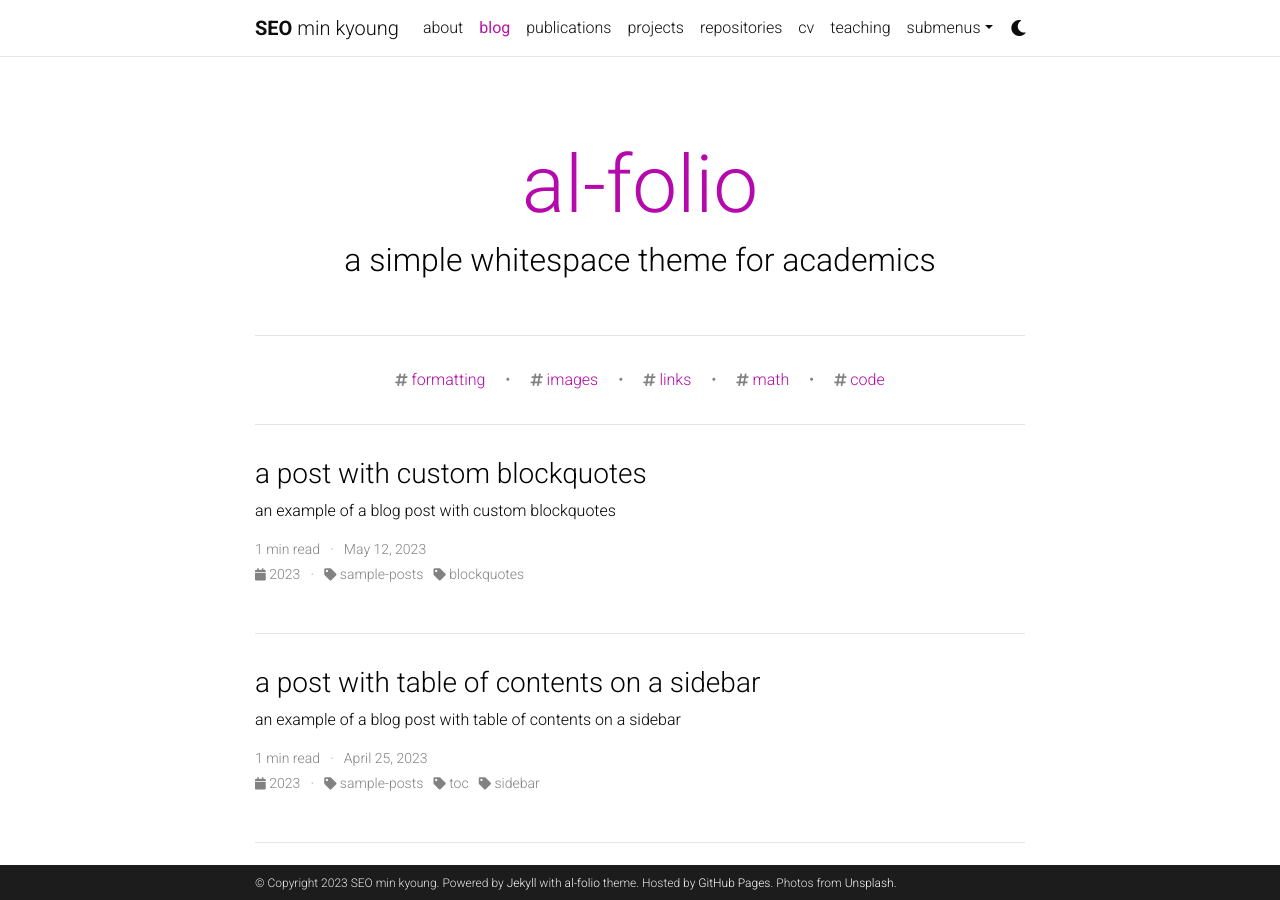
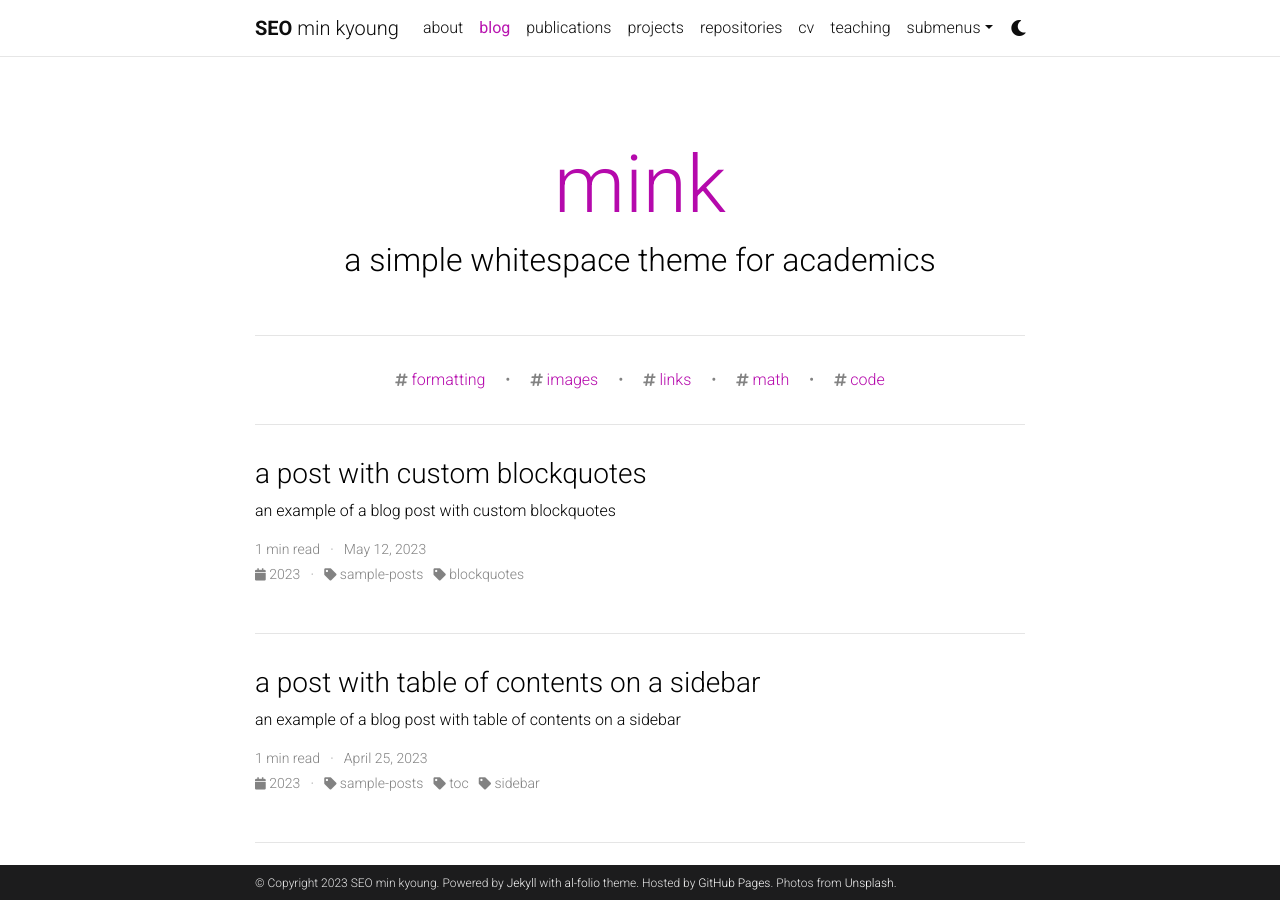
Before and after one commit to mink0426/working_homepage, a Jekyll site: the page built from blog/index.html, in a window 1280 px wide and 900 px high. Built offline with Jekyll 4.4.1, drawn with Linux system fonts in a browser that asks for light colours; the list of posts is cut into pages by our own code; comment, search, counter and statistics services are not loaded; a style sheet for code colours, icons or effects is not loaded.

Commit message:
Update _config.yml
blog_name change

```diff
--- a/_config.yml
+++ b/_config.yml
@@ -122,7 +122,7 @@
 # Blog
 # -----------------------------------------------------------------------------
 
-blog_name: al-folio # blog_name will be displayed in your blog page
+blog_name: mink # blog_name will be displayed in your blog page
 blog_nav_title: blog # your blog must have a title for it to be displayed in the nav bar
 blog_description: a simple whitespace theme for academics
 permalink: /blog/:year/:title/
```
